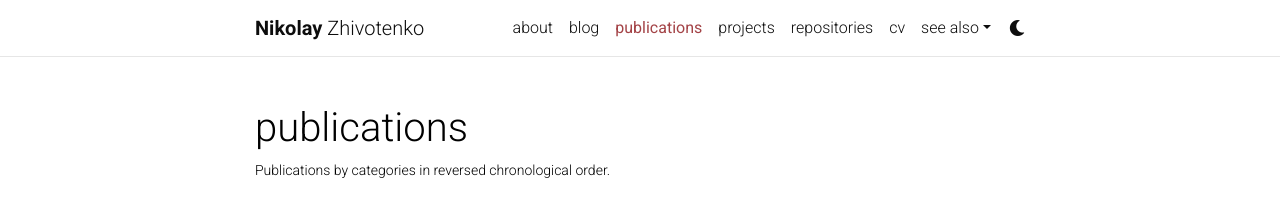
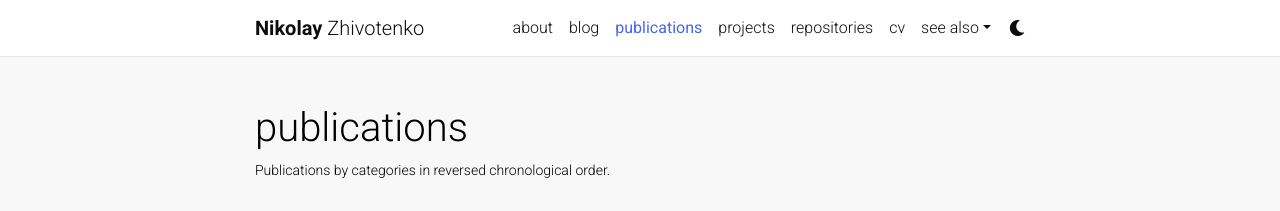
Before and after one commit to niko-zvt/Hermes, a Jekyll site: the page built from _pages/publications.md, in a window 1280 px wide. Shown: the top 211 px of the page. Built offline with Jekyll 4.4.1, drawn with Linux system fonts in a browser that asks for light colours; comment, search, counter and statistics services are not loaded; a style sheet for code colours, icons or effects is not loaded.

Commit message:
Updated white theme colors

```diff
--- a/_sass/_base.scss
+++ b/_sass/_base.scss
@@ -156,11 +156,11 @@
 .navbar {
   box-shadow: none;
   border-bottom: 1px solid var(--global-divider-color);
-  background-color: var(--global-bg-color);
+  background-color: var(--global-navbar-bg-color);
   opacity: 0.95;
 }
 .navbar .dropdown-menu {
-  background-color: var(--global-bg-color);
+  background-color: var(--global-navbar-bg-color);
   border: 1px solid var(--global-divider-color);
   a:not(.active) {
     color: var(--global-text-color);
@@ -176,7 +176,7 @@
   color: var(--global-text-color);
     &:hover {
       color: var(--global-hover-color);
-      background-color: var(--global-bg-color);
+      background-color: var(--global-navbar-bg-color);
     }
 }
 .navbar.navbar-light {
--- a/_sass/_themes.scss
+++ b/_sass/_themes.scss
@@ -3,12 +3,13 @@
  ******************************************************************************/
 
 :root {
-  --global-bg-color: #{$white-color};
+  --global-bg-color: #{$white-color-dark};
+  --global-navbar-bg-color: #{$white-color};
   --global-code-bg-color: #{$code-bg-color-light};
   --global-text-color: #{$black-color};
   --global-text-color-light: #{$grey-color};
-  --global-theme-color: #{$fire-color};
-  --global-hover-color: #{$fire-color};
+  --global-theme-color: #{$sea-color};
+  --global-hover-color: #{$sea-color};
   --global-footer-bg-color: #{$grey-color-dark};
   --global-footer-text-color: #{$grey-color-light};
   --global-footer-link-color: #{$white-color};
@@ -36,6 +37,7 @@
 
 html[data-theme='dark'] {
   --global-bg-color: #{$grey-color-dark};
+  --global-navbar-bg-color: #{$grey-color-dark};
   --global-code-bg-color: #{$code-bg-color-dark};
   --global-text-color: #{$grey-color-light};
   --global-text-color-light: #{$grey-color-light};
--- a/_sass/_variables.scss
+++ b/_sass/_variables.scss
@@ -27,6 +27,7 @@
 $fire-color:          #9F393D !default;
 $water-color:         #3FA796 !default;
 $navy-color:          #2A0944 !default;
+$sea-color:           #3d61e3 !default;
 
 $temp5-color:         #EEF9BD !default;
 $temp4-color:         #C3E7B5 !default;
@@ -44,8 +45,8 @@
 
 $white-color: #ffffff !default;
 $black-color: #000000 !default;
+$white-color-dark: #F8F8F8 !default;
 
 // Theme colors
-
 $code-bg-color-light:     rgba($fire-color, 0.05);
 $code-bg-color-dark:      #2c3237 !default;
```
